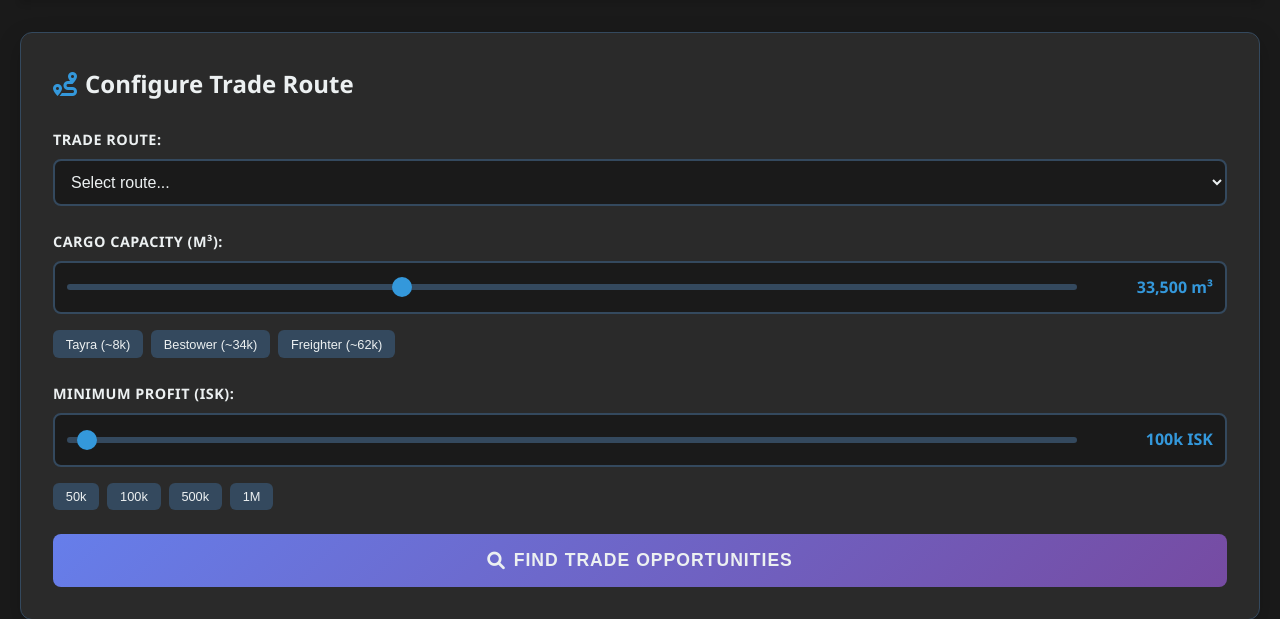
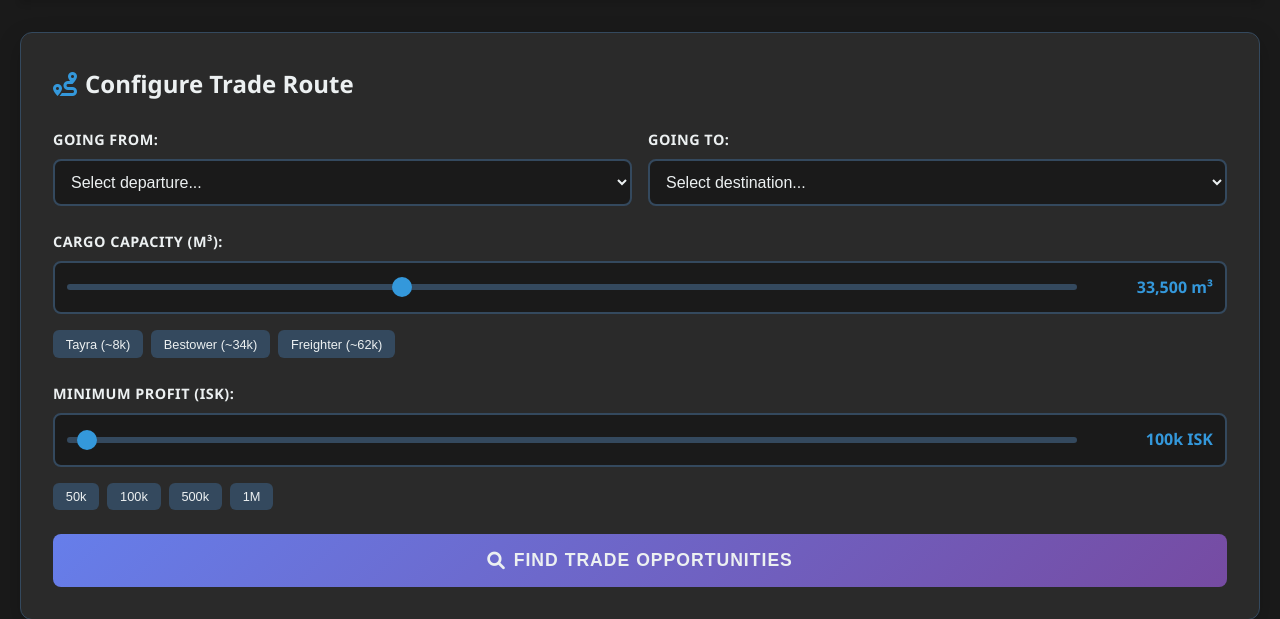
Before and after one commit to anatoliiohorodnyk/eve-routes, a Flask app: page / in a window 1280 px wide. Shown: the part 164-783 px from the top of the page. Run offline with Flask 3, Linux system fonts and the light colour scheme.

Commit message:
Update UI + new stations

```diff
--- a/app.py
+++ b/app.py
@@ -124,7 +124,7 @@ def get_opportunities():
         min_profit = int(request.args.get('min_profit', 100000))
 
         # Validate parameters
-        valid_stations = ['jita', 'dodixie']
+        valid_stations = ['jita', 'dodixie', 'amarr', 'rens', 'hek']
         if from_station not in valid_stations or to_station not in valid_stations:
             return jsonify({
                 'error': 'Invalid station. Use jita or dodixie'
--- a/static/script.js
+++ b/static/script.js
@@ -109,18 +109,26 @@ class EVERoutesApp {
 
         // Get form data
         const formData = new FormData(document.getElementById('tradeForm'));
-        const route = formData.get('route');
+        const fromStation = formData.get('fromStation');
+        const toStation = formData.get('toStation');
         const cargoCapacity = formData.get('cargoCapacity');
         const minProfit = formData.get('minProfit');
 
         // Validate
-        if (!route) {
-            this.showError('Please select a trade route');
+        if (!fromStation) {
+            this.showError('Please select departure station');
             return;
         }
 
-        // Parse route
-        const [fromStation, toStation] = route.split('-');
+        if (!toStation) {
+            this.showError('Please select destination station');
+            return;
+        }
+
+        if (fromStation === toStation) {
+            this.showError('Departure and destination stations cannot be the same');
+            return;
+        }
 
         // Show loading
         this.showLoading();
--- a/static/style.css
+++ b/static/style.css
@@ -105,6 +105,13 @@ body {
 .trade-form {
     display: grid;
     gap: 1.5rem;
+}
+
+/* Form Layout */
+.form-row {
+    display: grid;
+    grid-template-columns: 1fr 1fr;
+    gap: 1rem;
 }
 
 .form-group {
--- a/templates/index.html
+++ b/templates/index.html
@@ -29,13 +29,30 @@
 
                     <form id="tradeForm" class="trade-form">
                         <!-- Route Selection -->
-                        <div class="form-group">
-                            <label for="route">Trade Route:</label>
-                            <select id="route" name="route" required>
-                                <option value="">Select route...</option>
-                                <option value="jita-dodixie">Jita → Dodixie</option>
-                                <option value="dodixie-jita">Dodixie → Jita</option>
-                            </select>
+                        <div class="form-row">
+                            <div class="form-group">
+                                <label for="fromStation">Going From:</label>
+                                <select id="fromStation" name="fromStation" required>
+                                    <option value="">Select departure...</option>
+                                    <option value="jita">Jita IV - Moon 4 - Caldari Navy Assembly Plant</option>
+                                    <option value="dodixie">Dodixie IX - Moon 20 - Federation Navy Assembly Plant</option>
+                                    <option value="amarr">Amarr VIII (Oris) - Emperor Family Academy</option>
+                                    <option value="rens">Rens VI - Moon 8 - Brutor Tribe Treasury</option>
+                                    <option value="hek">Hek VIII - Moon 12 - Boundless Creation Factory</option>
+                                </select>
+                            </div>
+
+                            <div class="form-group">
+                                <label for="toStation">Going To:</label>
+                                <select id="toStation" name="toStation" required>
+                                    <option value="">Select destination...</option>
+                                    <option value="jita">Jita IV - Moon 4 - Caldari Navy Assembly Plant</option>
+                                    <option value="dodixie">Dodixie IX - Moon 20 - Federation Navy Assembly Plant</option>
+                                    <option value="amarr">Amarr VIII (Oris) - Emperor Family Academy</option>
+                                    <option value="rens">Rens VI - Moon 8 - Brutor Tribe Treasury</option>
+                                    <option value="hek">Hek VIII - Moon 12 - Boundless Creation Factory</option>
+                                </select>
+                            </div>
                         </div>
 
                         <!-- Cargo Capacity -->
```
Also changed, not shown: eve_api.py (+8 -2 lines).
